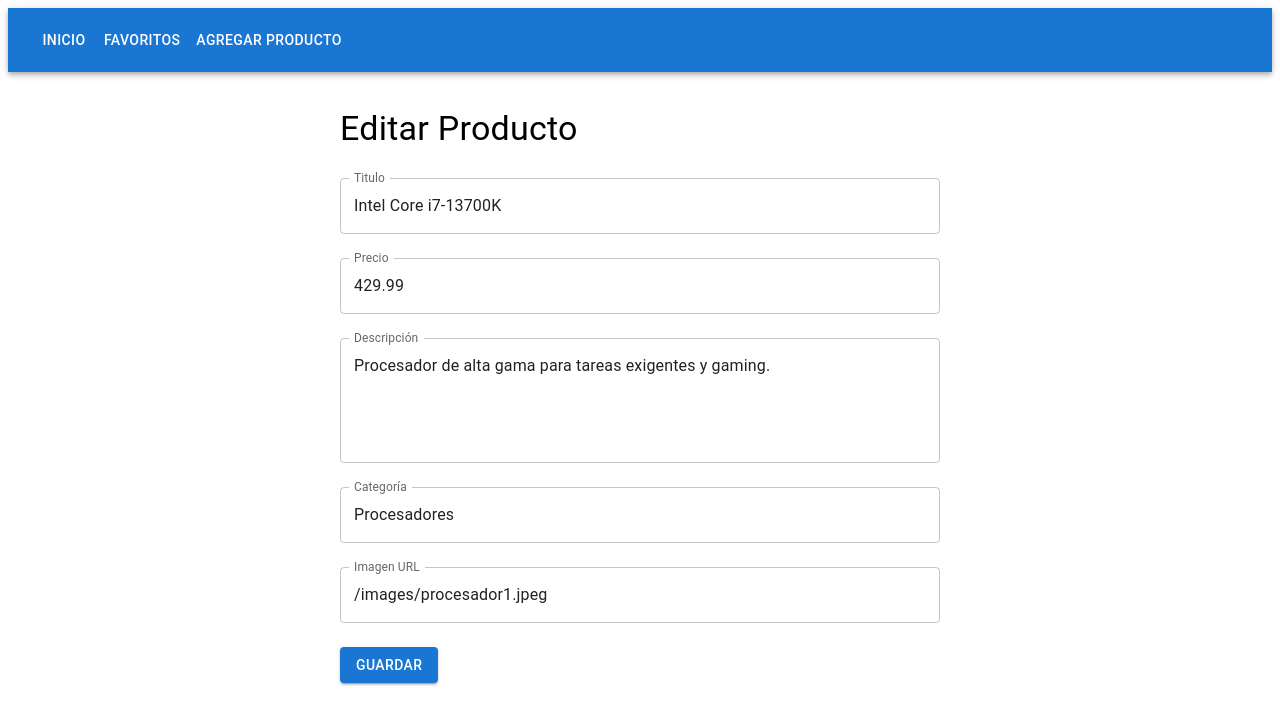
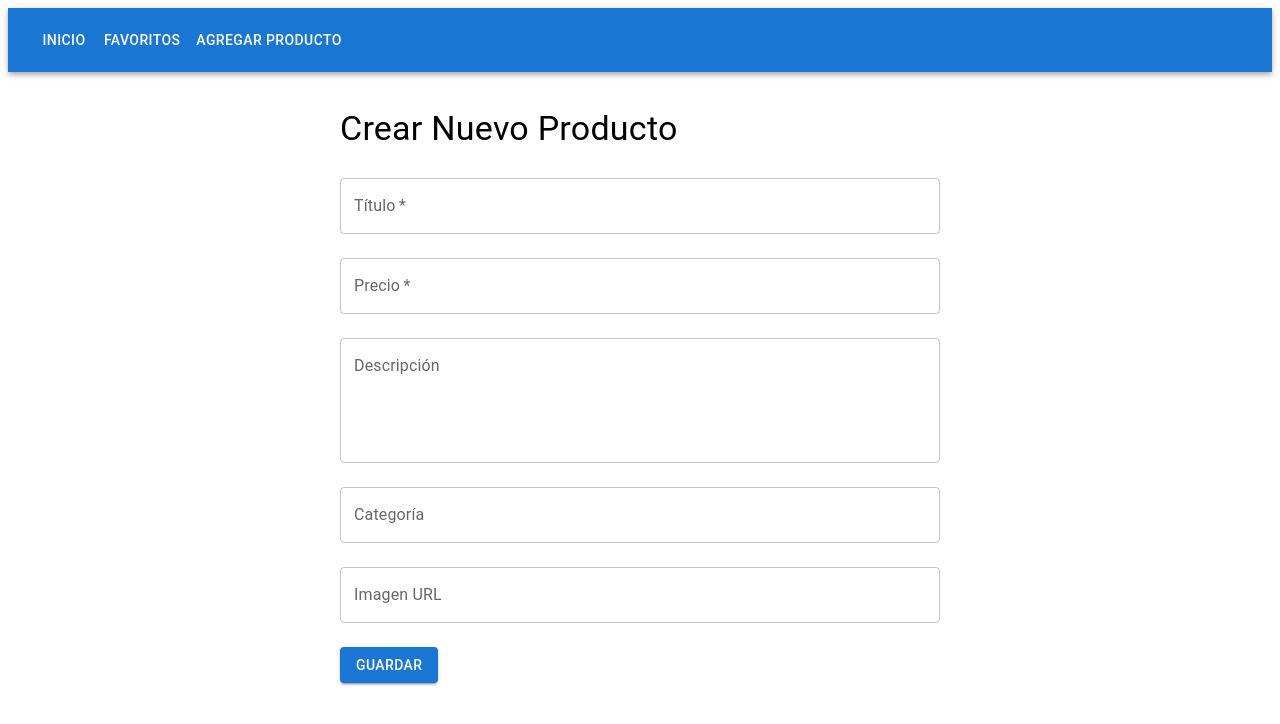
Before and after one commit to 013Frank/pv_tp_integrador_grupo15, a React (Vite) app: page /edit/1 in a window 1280 px wide. Shown: the top 724 px of the page. Built offline with nearby package versions, Linux system fonts and the light colour scheme; no server answers.

Commit message:
cambios en la carte y agregado el api pero el redux no funciona

```diff
--- a/package.json
+++ b/package.json
@@ -12,8 +12,9 @@
   "dependencies": {
     "@emotion/react": "^11.14.0",
     "@emotion/styled": "^11.14.0",
-    "@mui/icons-material": "^7.1.1",
-    "@mui/material": "^7.1.1",
+    "@mui/icons-material": "^7.1.2",
+    "@mui/material": "^7.1.2",
+    "@reduxjs/toolkit": "^2.8.2",
     "axios": "^1.10.0",
     "react": "^19.1.0",
     "react-dom": "^19.1.0",
--- a/src/components/Favorites.jsx
+++ b/src/components/Favorites.jsx
@@ -1,10 +1,10 @@
-import { useContext } from 'react';
-import { ProductsContext } from '../context/ProductsContext';
+import { useSelector } from 'react-redux';
 import { Grid, Typography } from '@mui/material';
 import ProductCard from '../components/ProductCard';
 
 const Favorites = () => {
-  const { products, favorites } = useContext(ProductsContext);
+  const products = useSelector(state => state.products);
+  const favorites = useSelector(state => state.favorites);
 
   const favoriteProducts = products.filter(p => favorites.includes(p.id));
 
--- a/src/components/ProductCard.jsx
+++ b/src/components/ProductCard.jsx
@@ -9,27 +9,20 @@ const ProductCard = ({ product }) => {
   const isFavorite = favorites.includes(product.id);
 
   return (
-    <Card sx={{ maxWidth: 345, margin: 2 }}>
-      <CardMedia
-        component="img"
-        height="140"
-        image={product.image}
-        alt={product.title}
-      />
-      <CardContent>
-        <Typography gutterBottom variant="h5" component="div">
-          {product.title}
-        </Typography>
-        <Typography variant="body2" color="text.secondary">
-          ${product.price}
-        </Typography>
+    <Card sx={{ maxWidth: 345, margin: 2, borderRadius: 4, boxShadow: 6, transition: 'transform 0.2s, box-shadow 0.2s', '&:hover': { transform: 'scale(1.03)', boxShadow: 12 }, display: 'flex', flexDirection: 'column', justifyContent: 'space-between', minHeight: 420, background: 'linear-gradient(135deg, #f5f7fa 0%, #c3cfe2 100%)' }}>
+      <CardMedia component="img" height="180" image={product.image} alt={product.title} sx={{ objectFit: 'contain', background: '#fff', borderTopLeftRadius: 16, borderTopRightRadius: 16, padding: 2 }} />
+      <CardContent sx={{ flexGrow: 1 }}>
+        <Typography gutterBottom variant="h6" component="div" sx={{ fontWeight: 700, color: '#333', minHeight: 56, overflow: 'hidden', textOverflow: 'ellipsis', display: '-webkit-box', WebkitLineClamp: 2, WebkitBoxOrient: 'vertical' }}>{product.title}</Typography>
+        <Typography variant="body1" color="primary" sx={{ fontWeight: 600, fontSize: 20, marginBottom: 1 }}>${product.price}</Typography>
       </CardContent>
-      <IconButton onClick={() => toggleFavorite(product.id)}>
-        {isFavorite ? <Favorite color="error" /> : <FavoriteBorder />}
-      </IconButton>
-      <Button component={Link} to={`/product/${product.id}`} variant="contained" size="small" sx={{ margin: 1 }}>
-        Ver más
-      </Button>
+      <div style={{ display: 'flex', alignItems: 'center', justifyContent: 'space-between', padding: 16 }}>
+        <IconButton onClick={() => toggleFavorite(product.id)} sx={{ background: isFavorite ? '#ffeaea' : '#f0f0f0', '&:hover': { background: isFavorite ? '#ffd6d6' : '#e0e0e0' }, boxShadow: 1 }}>
+          {isFavorite ? <Favorite color="error" /> : <FavoriteBorder />}
+        </IconButton>
+        <Button component={Link} to={`/product/${product.id}`} variant="contained" size="small" sx={{ marginLeft: 2, borderRadius: 3, background: 'linear-gradient(90deg, #667eea 0%, #764ba2 100%)', color: '#fff', fontWeight: 600, boxShadow: 2, '&:hover': { background: 'linear-gradient(90deg, #5a67d8 0%, #6b47b6 100%)' } }}>
+          Ver más
+        </Button>
+      </div>
     </Card>
   );
 };
--- a/src/components/ProductDetail.jsx
+++ b/src/components/ProductDetail.jsx
@@ -9,7 +9,7 @@ const ProductDetail = () => {
   const navigate = useNavigate();
   const { products, favorites, toggleFavorite } = useContext(ProductsContext);
 
-  const product = products.find(p => p.id === id);
+  const product = products.find(p => String(p.id) === String(id));
 
   if (!product) return <Typography>Producto no encontrado</Typography>;
 
@@ -38,7 +38,11 @@ const ProductDetail = () => {
       <IconButton onClick={handleToggleFavorite} aria-label="favorito">
         {isFavorite ? <Favorite color="error" /> : <FavoriteBorder />}
       </IconButton>
-      <Button variant="contained" onClick={() => navigate(`/edit/${product.id}`)} sx={{ marginLeft: 2 }}>
+      <Button
+        variant="contained"
+        onClick={() => navigate(`/edit/${product.id}`, { state: { product } })}
+        sx={{ marginLeft: 2 }}
+      >
         Editar
       </Button>
     </Card>
--- a/src/components/ProductForm.jsx
+++ b/src/components/ProductForm.jsx
@@ -1,61 +1,82 @@
-import { useState, useEffect, useContext } from 'react';
+import { useState, useEffect, useContext, useCallback, useMemo } from 'react';
 import { TextField, Button, Typography, Box } from '@mui/material';
 import { useNavigate, useParams } from 'react-router-dom';
 import { ProductsContext } from '../context/ProductsContext';
+
+const initialFormState = {
+  title: '',
+  price: '',
+  description: '',
+  category: '',
+  image: ''
+};
 
 const ProductForm = () => {
   const { addProduct, updateProduct, products } = useContext(ProductsContext);
   const { id } = useParams();
   const navigate = useNavigate();
 
-  const editingProduct = products.find(p => p.id === id);
+  const editingProduct = useMemo(
+    () => products.find(p => p.id === id),
+    [products, id]
+  );
 
-  const [formData, setFormData] = useState({
-    title: '',
-    price: '',
-    description: '',
-    category: '',
-    image: ''
-  });
+  const [formData, setFormData] = useState(initialFormState);
 
   useEffect(() => {
     if (editingProduct) {
       setFormData({
-        title: editingProduct.title,
-        price: editingProduct.price,
-        description: editingProduct.description,
-        category: editingProduct.category,
-        image: editingProduct.image
+        title: editingProduct.title || '',
+        price: editingProduct.price || '',
+        description: editingProduct.description || '',
+        category: editingProduct.category || '',
+        image: editingProduct.image || ''
       });
+    } else {
+      setFormData(initialFormState);
     }
   }, [editingProduct]);
 
-  const handleChange = (e) => {
+  const handleChange = useCallback((e) => {
     const { name, value } = e.target;
     setFormData(prev => ({ ...prev, [name]: value }));
-  };
+  }, []);
 
-  const handleSubmit = () => {
+  const handleSubmit = useCallback((e) => {
+    e.preventDefault();
+    if (!formData.title.trim() || !formData.price) return;
+    const productData = {
+      ...formData,
+      price: Number(formData.price)
+    };
     if (editingProduct) {
-      updateProduct(editingProduct.id, formData);
+      updateProduct(editingProduct.id, productData);
     } else {
-      addProduct({ ...formData, id: Date.now().toString() });
+      addProduct({ ...productData, id: Date.now().toString() });
     }
     navigate('/');
-  };
+  }, [formData, editingProduct, updateProduct, addProduct, navigate]);
 
   return (
-    <Box maxWidth={600} margin="auto" padding={2}>
+    <Box
+      maxWidth={600}
+      margin="auto"
+      padding={2}
+      component="form"
+      onSubmit={handleSubmit}
+      autoComplete="off"
+    >
       <Typography variant="h4" gutterBottom>
         {editingProduct ? 'Editar Producto' : 'Crear Nuevo Producto'}
       </Typography>
       <TextField
         fullWidth
-        label="Titulo"
+        label="Título"
         name="title"
         value={formData.title}
         onChange={handleChange}
         margin="normal"
+        required
       />
       <TextField
         fullWidth
@@ -65,6 +86,8 @@ const ProductForm = () => {
         value={formData.price}
         onChange={handleChange}
         margin="normal"
+        required
+        inputProps={{ min: 0, step: "any" }}
       />
       <TextField
         fullWidth
@@ -92,8 +115,12 @@ const ProductForm = () => {
         onChange={handleChange}
         margin="normal"
       />
-
-      <Button variant="contained" color="primary" onClick={handleSubmit} sx={{ marginTop: 2 }}>
+      <Button
+        variant="contained"
+        color="primary"
+        type="submit"
+        sx={{ marginTop: 2 }}
+      >
         Guardar
       </Button>
     </Box>
--- a/src/context/ProductsContext.jsx
+++ b/src/context/ProductsContext.jsx
@@ -1,4 +1,4 @@
-import React, { createContext, useState, useEffect } from 'react';
+import { createContext, useState, useEffect } from 'react';
 
 export const ProductsContext = createContext();
 
@@ -7,8 +7,7 @@ export const ProductsProvider = ({ children }) => {
   const [favorites, setFavorites] = useState([]);
 
   useEffect(() => {
-    // Cambia la carga desde API por carga desde JSON en public/
-    fetch('/productos.json')
+    fetch('https://fakestoreapi.com/products')
       .then(res => res.json())
       .then(data => setProducts(data))
       .catch(err => console.error("Error cargando productos desde JSON:", err));
--- a/src/main.jsx
+++ b/src/main.jsx
@@ -2,14 +2,18 @@ import React from 'react';
 import ReactDOM from 'react-dom/client';
 import { BrowserRouter } from 'react-router-dom';
 import { ProductsProvider } from './context/ProductsContext';
+import { Provider } from 'react-redux';
 import App from './App';
+import { store } from './redux/store';
 
 ReactDOM.createRoot(document.getElementById('root')).render(
   <React.StrictMode>
     <BrowserRouter>
+    <Provider store={store}>
       <ProductsProvider>
         <App />
       </ProductsProvider>
+    </Provider>
     </BrowserRouter>
   </React.StrictMode>
 );
--- /dev/null
+++ b/src/redux/favoritesSlice.js
@@ -0,0 +1,17 @@
+import { createSlice } from '@reduxjs/toolkit';
+
+const favoritesSlice = createSlice({
+    name: 'favorites',
+    initialState: [],
+    reducers: {
+        toggleFavorite: (state, action) => {
+            const id = action.payload;
+            return state.includes(id)
+                ? state.filter(favId => favId !== id)
+                : [...state, id];
+        }
+    }
+});
+
+export const { toggleFavorite } = favoritesSlice.actions;
+export default favoritesSlice.reducer;
--- /dev/null
+++ b/src/redux/store.js
@@ -0,0 +1,8 @@
+import { configureStore } from '@reduxjs/toolkit';
+import favoritesReducer from '../redux/favoritesSlice';
+
+export const store = configureStore({
+    reducer: {
+        favorites: favoritesReducer
+    }
+});
```
Also changed, not shown: 1 other file (tests, documents, lock files or other folders).
